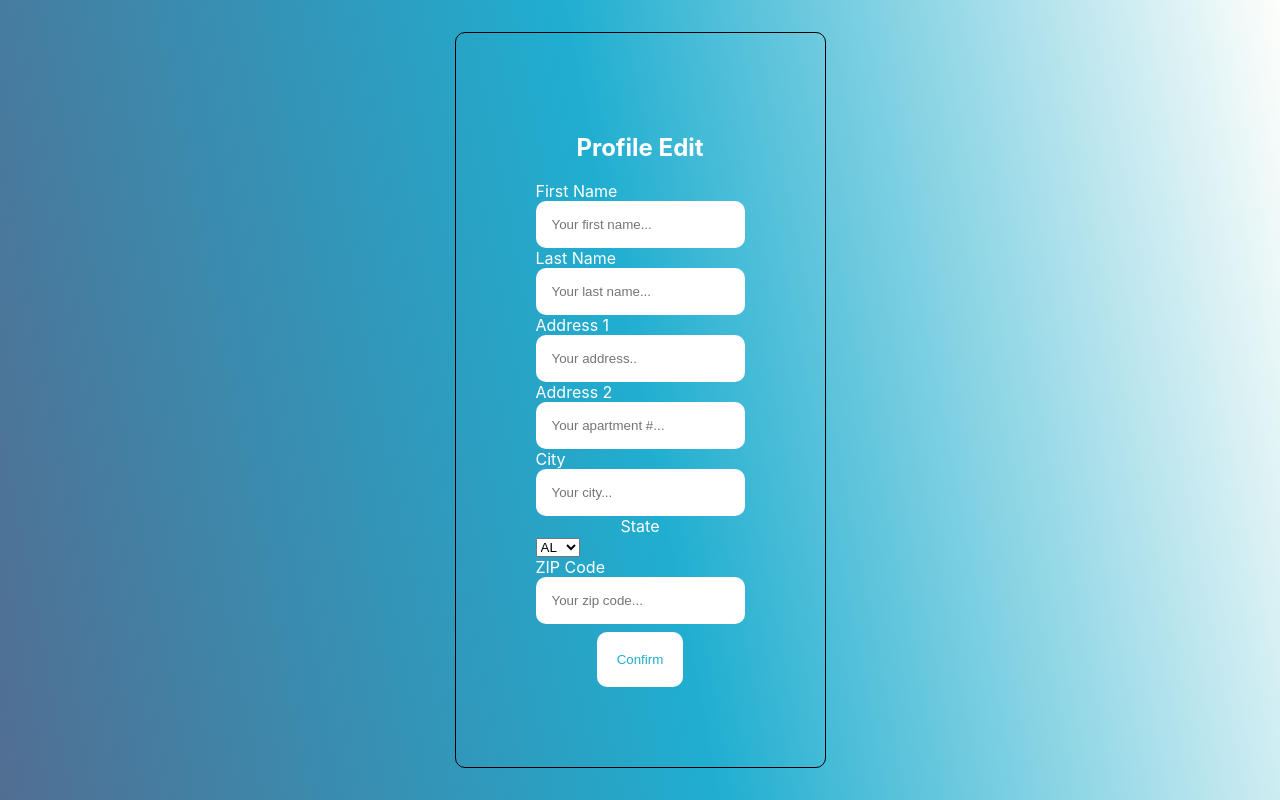
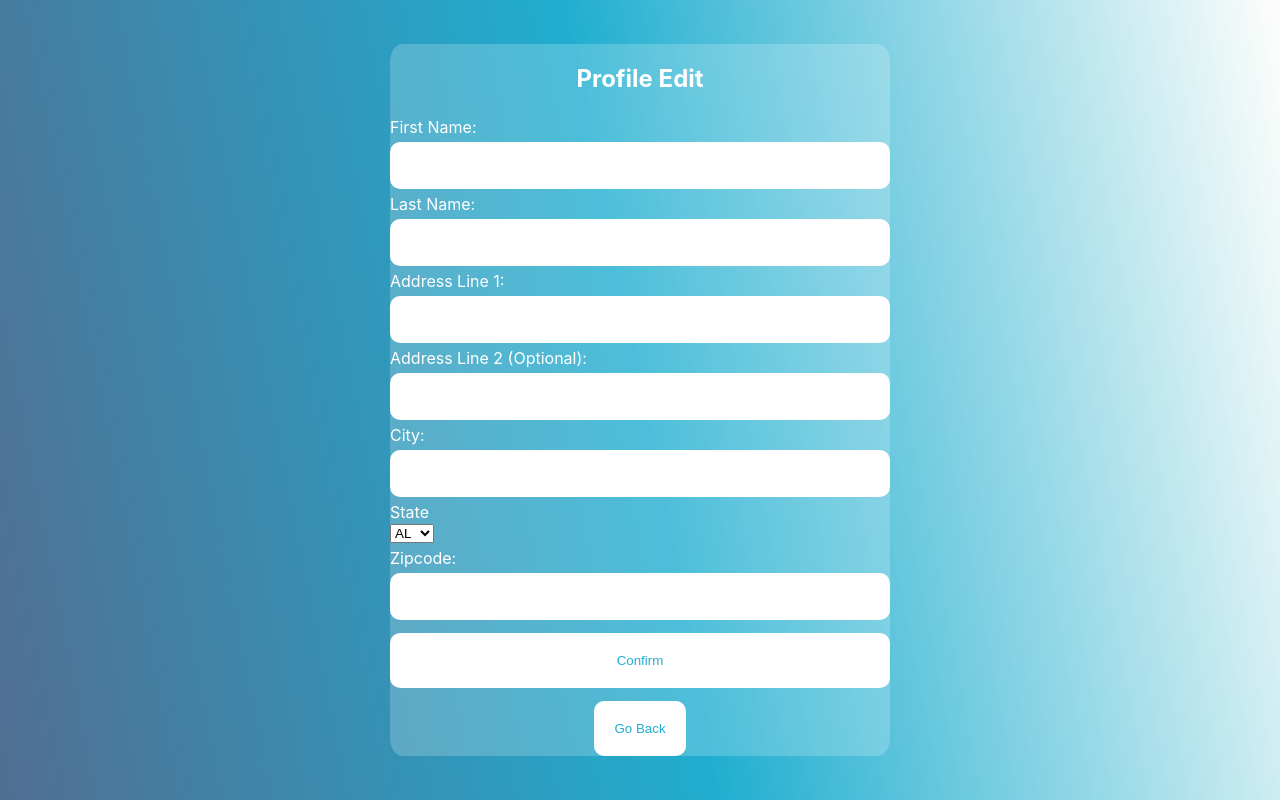
Before and after one commit to aaadelaide/Software-Design-Project, a React (Create React App) app: page /profilemanagement in a window 1280 px wide. Built offline with nearby package versions, Linux system fonts and the light colour scheme.

Commit message:
added new styles and data form validation for profile
new data validation done w/ formik for the profile update area!

```diff
--- a/package.json
+++ b/package.json
@@ -9,6 +9,7 @@
     "@testing-library/jest-dom": "^5.16.5",
     "@testing-library/react": "^13.4.0",
     "@testing-library/user-event": "^13.5.0",
+    "formik": "^2.2.9",
     "react": "^18.2.0",
     "react-datepicker": "^4.10.0",
     "react-dom": "^18.2.0",
--- a/src/App.css
+++ b/src/App.css
@@ -11,6 +11,32 @@
 .auth-form-container, .login-form, .register-form {
   display: flex;
   flex-direction: column;
+}
+
+.profile-form-container {
+  position: relative;
+  flex-direction: column;
+  display:grid;
+  height: flex;
+  width:500px;
+  background-color: #ffffff33;
+  grid-gap: 5px;
+  border-color: #0d0f11;
+  border-radius: 2.5%;
+
+}
+
+.profile-container {
+  position: relative;
+  flex-direction: column;
+  display:grid;
+  height: flex;
+  width:700px;
+  background-color: #ffffff33;
+  grid-gap: 5px;
+  border-color: #0d0f11;
+  border-radius: 2.5%;
+
 }
 
 .auth-form-container {
--- a/src/pages/ProfileManagement.jsx
+++ b/src/pages/ProfileManagement.jsx
@@ -1,7 +1,68 @@
 import React, { useState } from "react";
 import { Link } from 'react-router-dom';
+import {useFormik} from "formik";
+
+const validateData = cusData =>{
+    const errors = {};
+    if(!cusData.FName){
+        errors.FName = "Please enter your first name."
+    } else if (cusData.FName.length > 50){
+        errors.FName = "Name cannot go over 50 characters."
+    }
+
+    if(!cusData.LName){
+        errors.LName = "Please enter your last name."
+    } else if (cusData.LName.length > 50){
+        errors.LName = "Name cannot go over 50 characters."
+    }
+
+    if(!cusData.address1){
+        errors.address1 = "Please enter your primary address."
+    } else if (cusData.address1.length > 100){
+        errors.address1 = "Address cannot go over 100 characters."
+    }
+
+    if(!cusData.city){
+        errors.city = "Please enter a city."
+    } else if (cusData.city.length > 100){
+        errors.city = "City cannot go over 100 characters."
+    }
+
+    if(!cusData.zipcode){
+        errors.zipcode = "Please enter a zipcode."
+    } else if (cusData.zipcode.length > 9){
+        errors.zipcode = "Zip code cannot go over 9 characters."
+    }
+    else if (cusData.zipcode.length < 5){
+        errors.zipcode = "Zip code cannot be under 5 characters."
+    }
+
+    if(!cusData.state){
+        errors.state = "Please select a state."
+    }     else if (cusData.state == ""){
+        errors.zipcode = "Please choose a state."
+    }
+
+    return errors;
+};
+
 
 export const ProfileManagement = (props) => {
+    const formik = useFormik({
+        initialValues:{
+            FName:'',
+            LName:'',
+            address1:'',
+            address2:'',
+            city:'',
+            zipcode:'',
+            state:''
+        },
+        validate:validateData,
+        onSubmit:values=>{
+            alert(JSON.stringify(values));
+        }
+    });
     const [firstname, setFN] = useState("");
     const [lastname, setLN] = useState("");
     const [address1, setAD1] = useState("");
@@ -14,23 +75,36 @@ export const ProfileManagement = (props) => {
     }
 
     return (
-        <div className="auth-form-container">
+        <div className="profile-form-container">
             <h2>Profile Edit</h2>
-            <form className="login-form" onSubmit={handleSubmit}>
-                <label htmlFor="firstname">First Name</label>
-                <input value={firstname} onChange={(event) => setFN(event.target.value)} type="firstname" placeholder="Your first name..." id="firstname" name="firstname" />
-                <label htmlFor="lastname">Last Name</label>
-                <input value={lastname} onChange={(event) => setLN(event.target.value)} type="lastname" placeholder="Your last name..." id="lastname" name="lastname" />
-                <label htmlFor="address1">Address 1</label>
-                <input value={address1} onChange={(event) => setAD1(event.target.value)} type="address1" placeholder="Your address.." id="address1" name="address1" />
-                <label htmlFor="address2">Address 2</label>
-                <input value={address2} onChange={(event) => setAD2(event.target.value)} type="address2" placeholder="Your apartment #..." id="address2" name="address2" />
-                <label htmlFor="city">City</label>
-                <input value={city} onChange={(event) => setCity(event.target.value)} type="city" placeholder="Your city..." id="city" name="city" />
-                <div>
-        <label htmlFor="email">
+            <label htmlFor="FName">First Name: </label>
+           <input type="text" name="FName" id="FName" value={formik.values.FName}
+                  onChange={formik.handleChange} onBlur={formik.handleBlur}></input>
+                  {formik.touched.FName && formik.errors.FName ? <span style={{color:'red'}}>{formik.errors.FName}</span> : null}
+
+                  <label htmlFor="LName">Last Name: </label>
+           <input type="text" name="LName" id="LName" value={formik.values.LName}
+                  onChange={formik.handleChange} onBlur={formik.handleBlur}></input>
+                  {formik.touched.LName && formik.errors.LName ? <span style={{color:'red'}}>{formik.errors.LName}</span> : null}
+
+                  <label htmlFor="address1">Address Line 1: </label>
+           <input type="text" name="address1" id="address1" value={formik.values.address1}
+                  onChange={formik.handleChange} onBlur={formik.handleBlur}></input>
+                  {formik.touched.address1 && formik.errors.address1 ? <span style={{color:'red'}}>{formik.errors.address1}</span> : null}
+
+                  <label htmlFor="address2">Address Line 2 (Optional): </label>
+           <input type="text" name="address2" id="address2" value={formik.values.address2}
+                  onChange={formik.handleChange} onBlur={formik.handleBlur}></input>
+
+                   <label htmlFor="city">City: </label>
+           <input type="text" name="city" id="city" value={formik.values.city}
+                  onChange={formik.handleChange} onBlur={formik.handleBlur}></input>
+                  {formik.touched.city && formik.errors.city ? <span style={{color:'red'}}>{formik.errors.city}</span> : null}
+
+
+        <label htmlFor="state">
        State
-       <div>
+      <div>
        <select>
          <option value="AL">AL</option> <option value="AK">AK</option> <option value="AZ">AZ</option>
          <option value="AR">AR</option>
@@ -82,14 +156,19 @@ export const ProfileManagement = (props) => {
          <option value="WY">WY</option>
        </select>
        </div>
+
      </label>
-   </div>
-   <label htmlFor="zipcode">ZIP Code</label>
-                <input value={zipcode} onChange={(event) => setZC(event.target.value)} type="zipcode" placeholder="Your zip code..." id="zipcode" name="zipcode" />
-            <Link to="/userprofile">
+
+
+   <label htmlFor="zipcode">Zipcode: </label>
+           <input type="text" name="zipcode" id="zipcode" value={formik.values.zipcode}
+                  onChange={formik.handleChange} onBlur={formik.handleBlur}></input>
+                  {formik.touched.zipcode && formik.errors.zipcode ? <span style={{color:'red'}}>{formik.errors.zipcode}</span> : null}
+
                 <button type="submit">Confirm</button>
+                <Link to="/userprofile">
+                <button type="submit">Go Back</button>
                 </Link>
-            </form>
         </div>
     )
 }
--- a/src/pages/UserProfile.jsx
+++ b/src/pages/UserProfile.jsx
@@ -8,7 +8,7 @@ export const UserProfile = (props) => {
     }
 
     return (
-            <div className="auth-form-container">
+            <div className="profile-container">
                 <h2>User Information</h2>
                 <table>
                     <tr>
```
Also changed, not shown: 1 other file (tests, documents, lock files or other folders).
